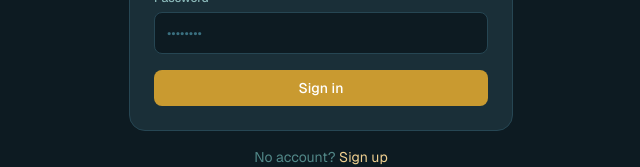
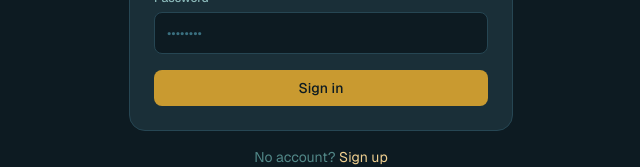
Before and after one commit to Abdullah-FSWD/devLadder, a Next.js app in the folder client/: page /login in a window 1280 px wide. Shown: the part 418-585 px from the top of the page, without its empty margins (319-959 px from the left). Built offline with nearby package versions, Linux system fonts and the light colour scheme; no server answers.

Commit message:
Update Button.tsx

```diff
--- a/client/src/components/ui/Button.tsx
+++ b/client/src/components/ui/Button.tsx
@@ -16,7 +16,7 @@ export const Button = forwardRef<HTMLButtonElement, ButtonProps>(
         className={cn(
           "inline-flex items-center justify-center gap-2 font-medium rounded-lg transition-colors disabled:opacity-50 disabled:cursor-not-allowed",
           {
-            "bg-violet-600 hover:bg-violet-700 text-white": variant === "primary",
+            "bg-violet-600 hover:bg-violet-700 text-zinc-950": variant === "primary",
             "bg-zinc-800 hover:bg-zinc-700 text-zinc-100 border border-zinc-700": variant === "secondary",
             "hover:bg-zinc-800 text-zinc-300 hover:text-zinc-100": variant === "ghost",
             "bg-red-600 hover:bg-red-700 text-white": variant === "danger",
```
